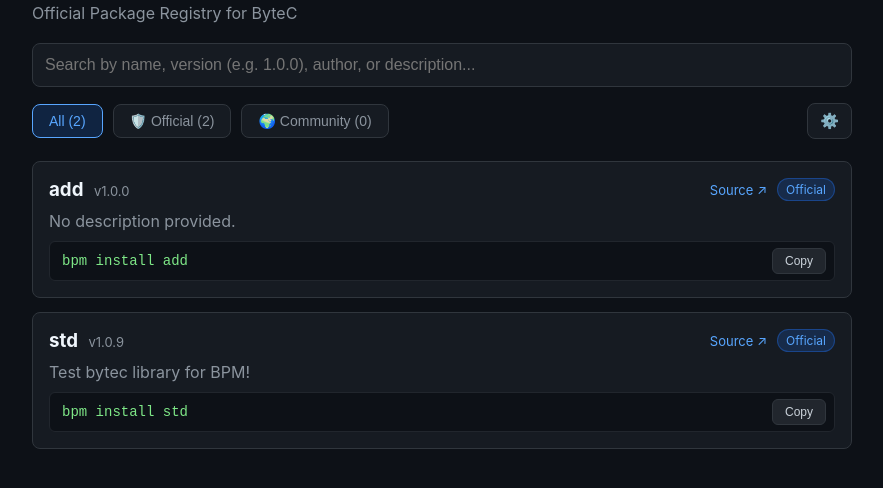
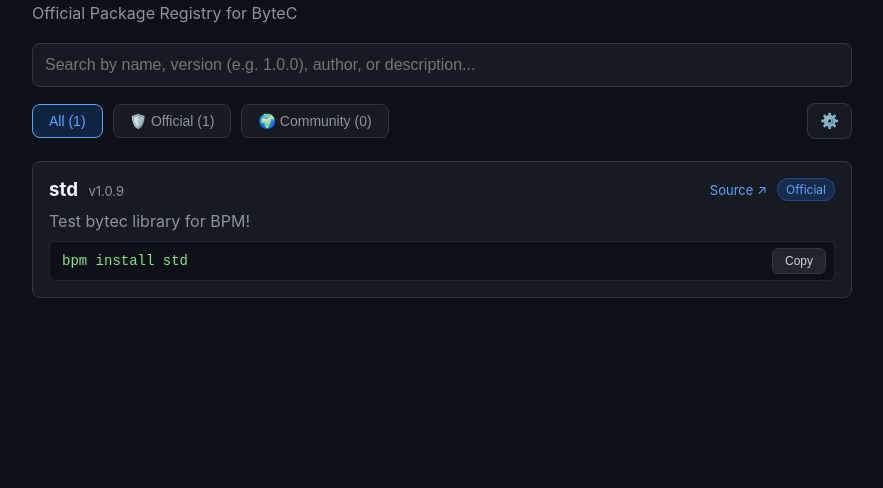
Before and after one commit to ByteCompilier/BPM-registry, a plain HTML site: page index.html in a window 1280 px wide. Shown: the part 82-570 px from the top of the page, without its empty margins (198-1081 px from the left). Drawn offline with Linux system fonts and the light colour scheme.

Commit message:
docs: update package catalog and web index

```diff
--- a/index.html
+++ b/index.html
@@ -46,8 +46,8 @@
   <input type="text" id="q" placeholder="Search by name, version (e.g. 1.0.0), author, or description..." oninput="filter()">
   <div class="toolbar">
     <div class="tabs">
-      <button class="tab active" onclick="setCategory('all', this)">All (2)</button>
-      <button class="tab" onclick="setCategory('official', this)">🛡️ Official (2)</button>
+      <button class="tab active" onclick="setCategory('all', this)">All (1)</button>
+      <button class="tab" onclick="setCategory('official', this)">🛡️ Official (1)</button>
       <button class="tab" onclick="setCategory('community', this)">🌍 Community (0)</button>
     </div>
     <div class="sort-wrap">
@@ -60,20 +60,6 @@
     </div>
   </div>
   <div id="list">
-        <div class="card" data-name="add" data-category="official" data-search="add 1.0.0 v1.0.0 bytecompilier ">
-          <div class="card-head">
-            <h3>add <span class="ver">v1.0.0</span></h3>
-            <div class="meta-right">
-              <a class="src-link" href="https://github.com/gufau9089-tech/test-pkg" target="_blank" rel="noopener">Source ↗</a>
-              <span class="badge official">Official</span>
-            </div>
-          </div>
-          <p>No description provided.</p>
-          <div class="cmd-box">
-            <code>bpm install add</code>
-            <button class="copy-btn" onclick="copyCmd(this, 'bpm install add')">Copy</button>
-          </div>
-        </div>
         <div class="card" data-name="std" data-category="official" data-search="std 1.0.9 v1.0.9 bytecompilier test bytec library for bpm!">
           <div class="card-head">
             <h3>std <span class="ver">v1.0.9</span></h3>
```
Also changed, not shown: 1 other file.
